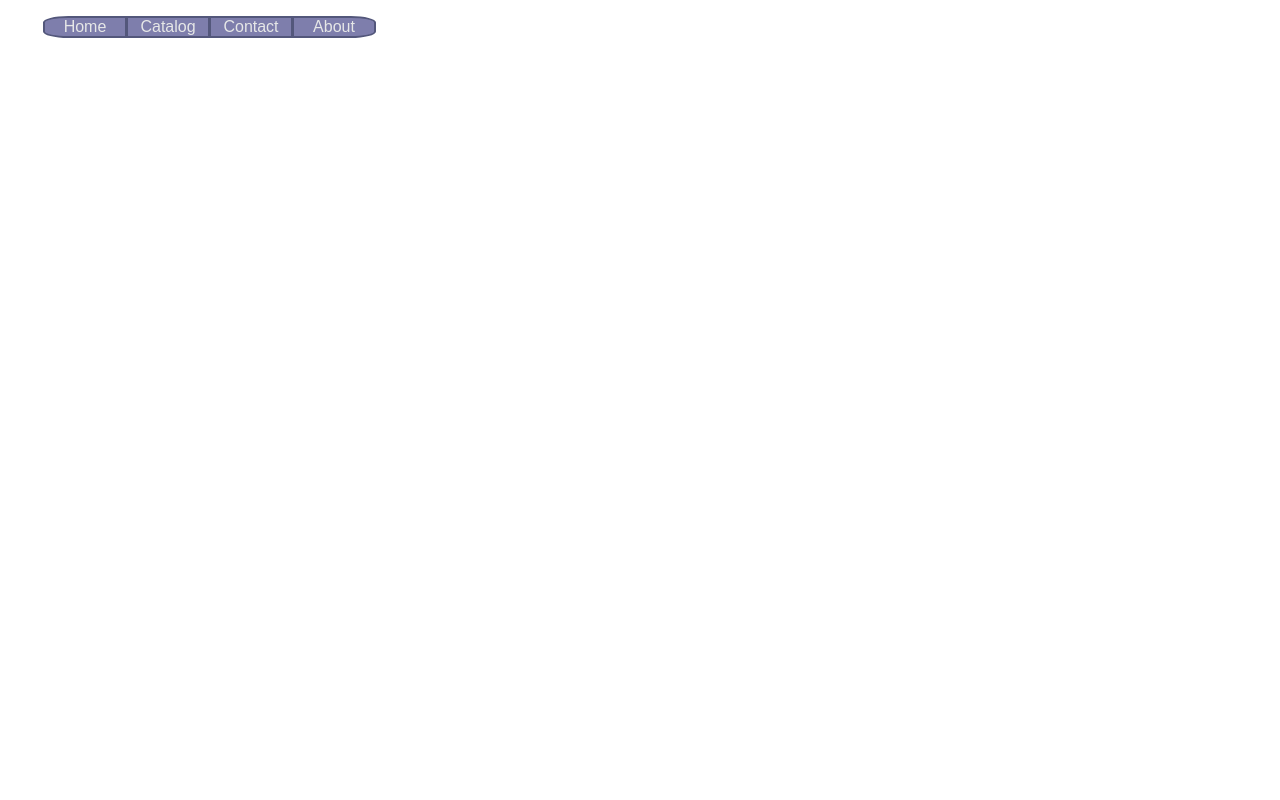
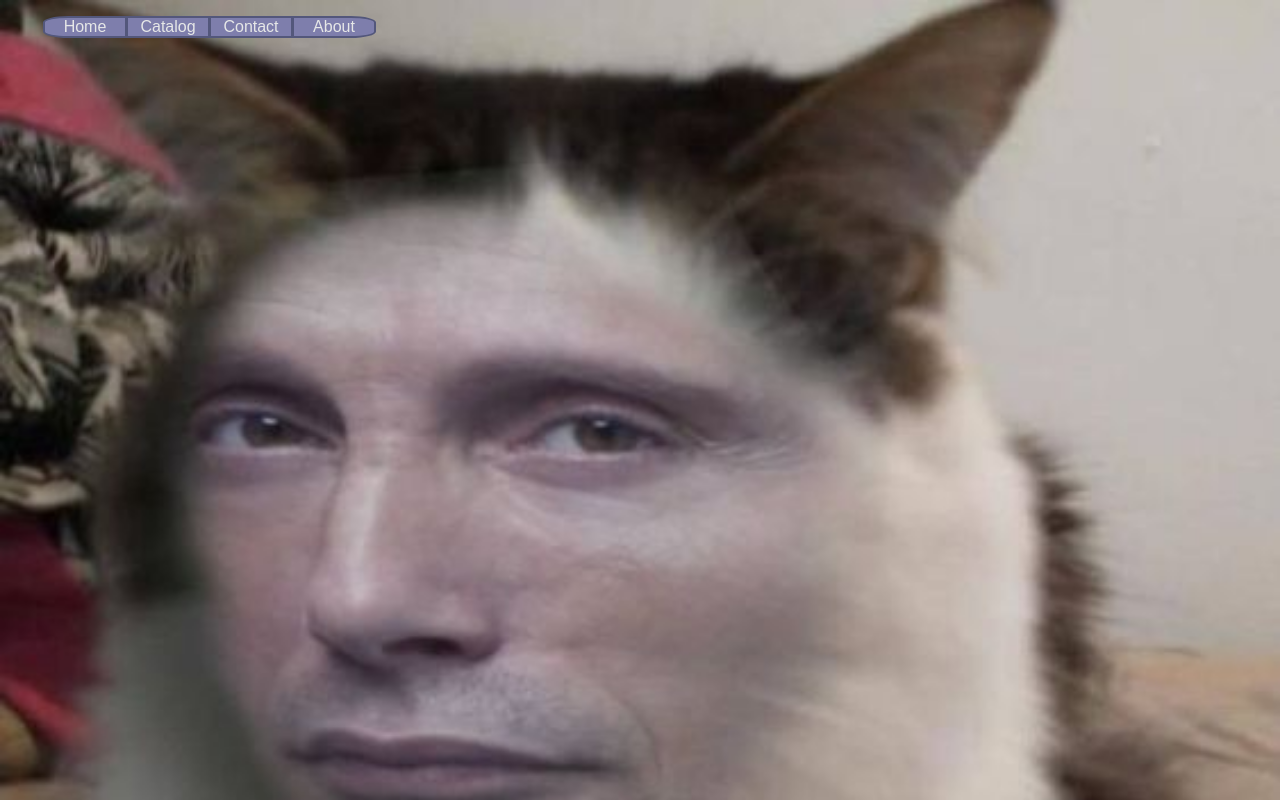
Before and after one commit to KAKAkomboo/Navigation, a plain HTML site: page index.html in a window 1280 px wide. Drawn offline with Linux system fonts and the light colour scheme.

Commit message:
style.css

```diff
--- a/style.css
+++ b/style.css
@@ -3,7 +3,7 @@
 }
 
 body {
-    background-image: url('../images/33f18540c5cf458bc76e9513dc61fc6c.jpg');
+    background-image: url('./33f18540c5cf458bc76e9513dc61fc6c.jpg');
     background-size: cover;
     background-repeat: no-repeat;
 }
```
